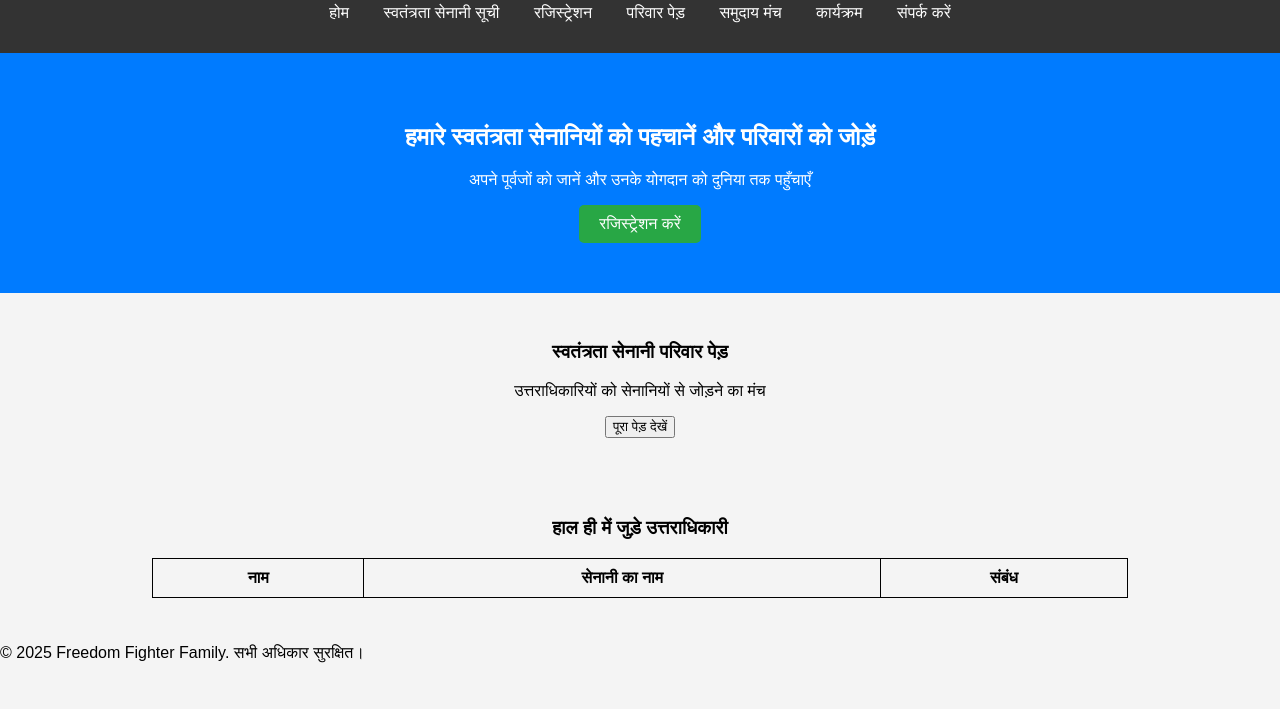
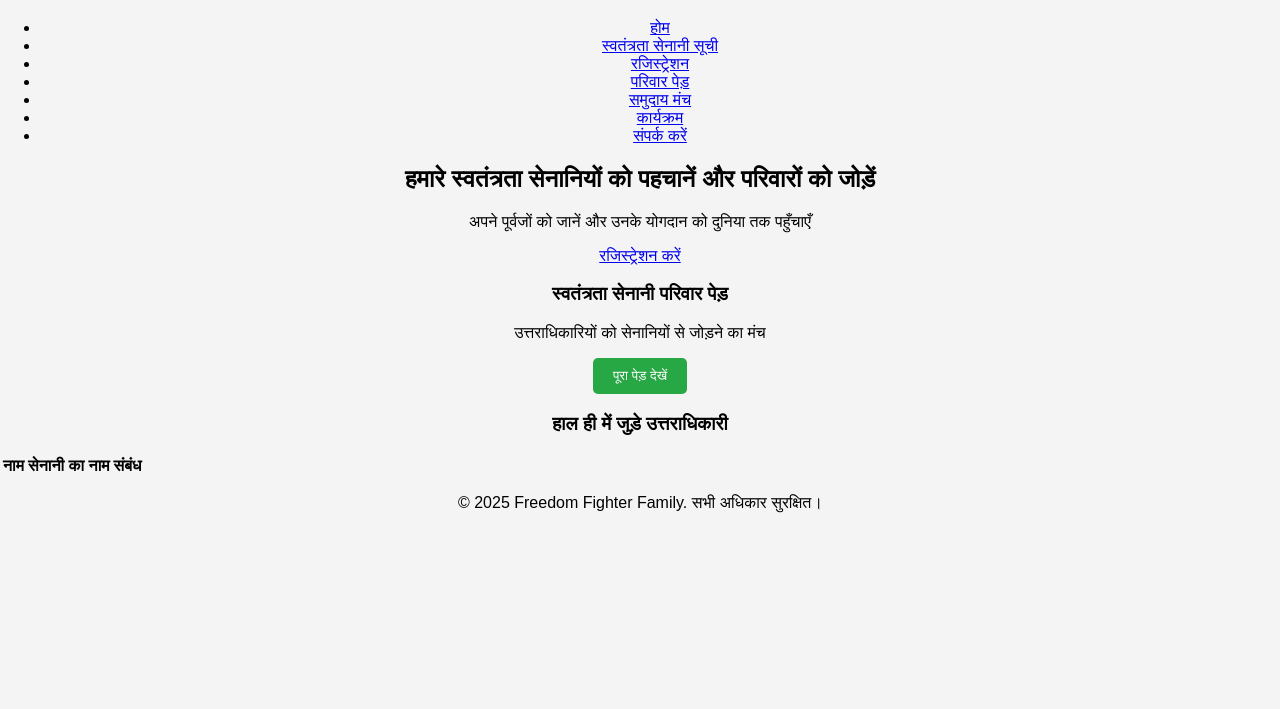
Before and after one commit to orion-a8/freedomfighterfamily, a plain HTML site: page index.html in a window 1280 px wide. Shown: the part 91-800 px from the top of the page. Drawn offline with Linux system fonts and the light colour scheme.

Commit message:
Update styles.css

```diff
--- a/styles.css
+++ b/styles.css
@@ -3,71 +3,45 @@ body {
     margin: 0;
     padding: 0;
     background-color: #f4f4f4;
-}
-
-/* Header */
-header {
-    background-color: #333;
-    color: white;
-    padding: 15px 0;
     text-align: center;
 }
 
-nav ul {
-    list-style: none;
-    padding: 0;
+/* हेडर */
+h1 {
+    background-color: #007BFF;
+    color: white;
+    padding: 15px;
 }
 
-nav ul li {
-    display: inline;
-    margin: 0 15px;
+/* फॉर्म */
+form {
+    background: white;
+    padding: 20px;
+    margin: 20px auto;
+    width: 50%;
+    box-shadow: 0px 0px 10px #ccc;
+    border-radius: 5px;
 }
 
-nav ul li a {
-    color: white;
-    text-decoration: none;
+/* इनपुट फ़ील्ड */
+input, textarea {
+    width: 90%;
+    padding: 10px;
+    margin: 10px 0;
+    border: 1px solid #ccc;
+    border-radius: 5px;
 }
 
-/* Hero Section */
-.hero {
-    background-color: #007BFF;
-    color: white;
-    text-align: center;
-    padding: 50px 0;
-}
-
-.hero .cta-button {
-    display: inline-block;
+/* बटन */
+button {
     background-color: #28a745;
     color: white;
     padding: 10px 20px;
-    text-decoration: none;
+    border: none;
     border-radius: 5px;
+    cursor: pointer;
 }
 
-.hero .cta-button:hover {
+button:hover {
     background-color: #218838;
 }
-
-/* Family Tree Section */
-.family-tree {
-    text-align: center;
-    padding: 30px;
-}
-
-/* Latest Registrations */
-.latest-registrations {
-    text-align: center;
-    padding: 30px;
-}
-
-table {
-    margin: 0 auto;
-    width: 80%;
-    border-collapse: collapse;
-}
-
-table, th, td {
-    border: 1px solid black;
-    padding: 10px;
-}
```
